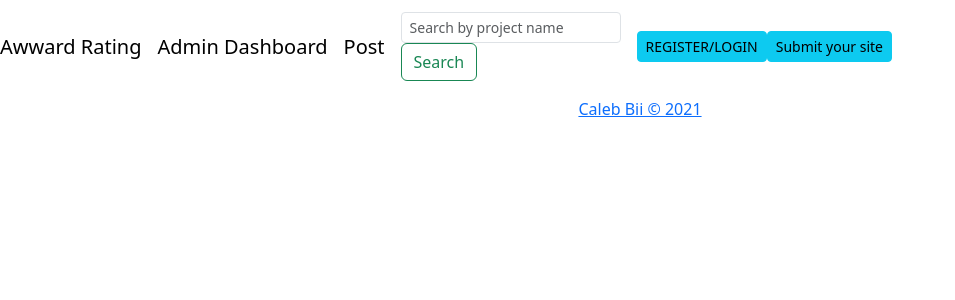
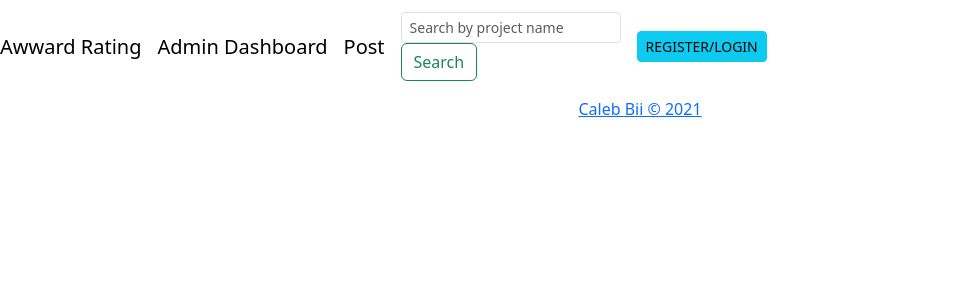
Before and after one commit to Calebbii/Project-Awwards, a Django app: page / in a window 1280 px wide. Shown: the top 300 px of the page, without its empty margins (0-955 px from the left). Run offline with Django 3.2, Linux system fonts and the light colour scheme; data that the repository does not hold is empty; some libraries are stand-ins or nearby versions.

Commit message:
commit modifies the navbar

```diff
--- a/awwards/templates/navbar.html
+++ b/awwards/templates/navbar.html
@@ -52,11 +52,6 @@
       {%else%}
       <a href="#" class="login btn btn-sm btn-info"> REGISTER/LOGIN </a>
       {%endif%}
-      <a href="#">
-      <button class="btn btn-info btn-sm" id="site">
-        Submit your site
-      </button>
-      </a>
     </ul>
   </div>
 </nav>
```
